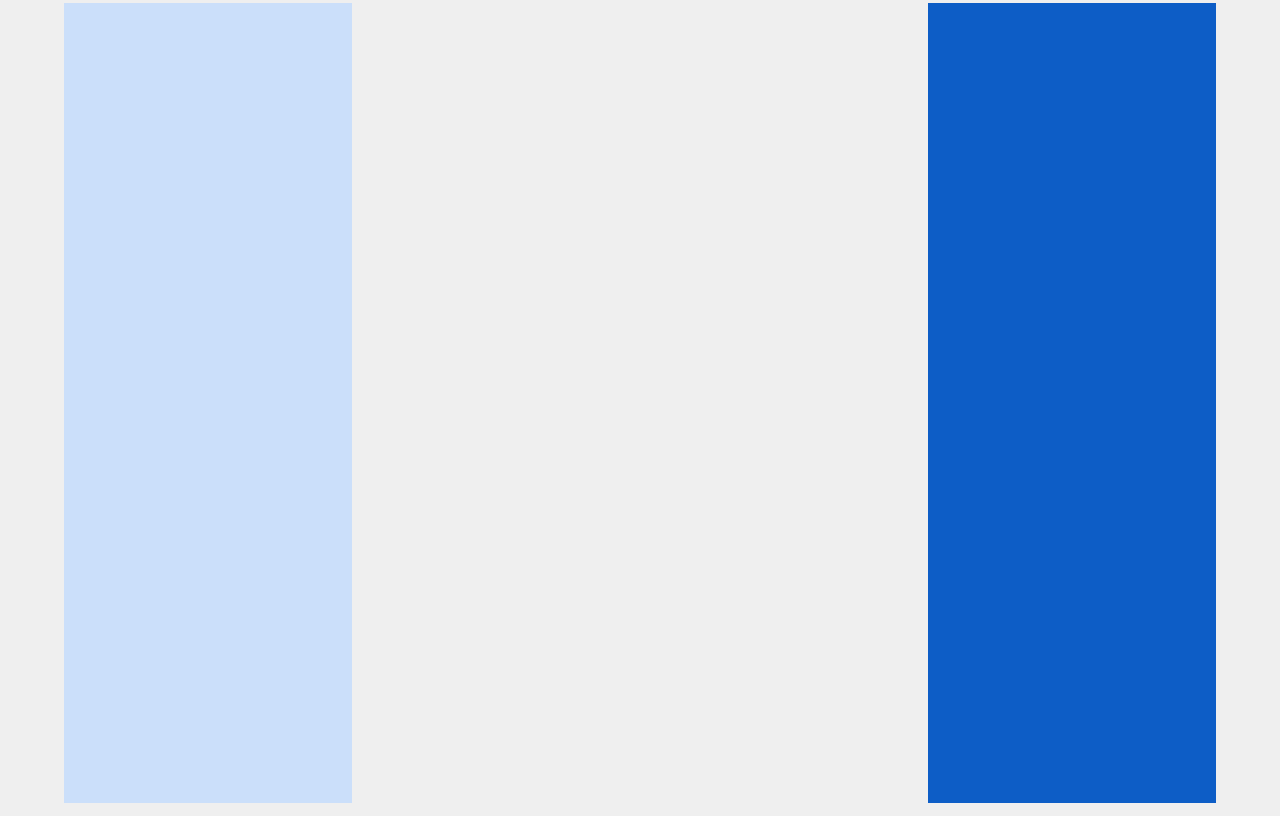
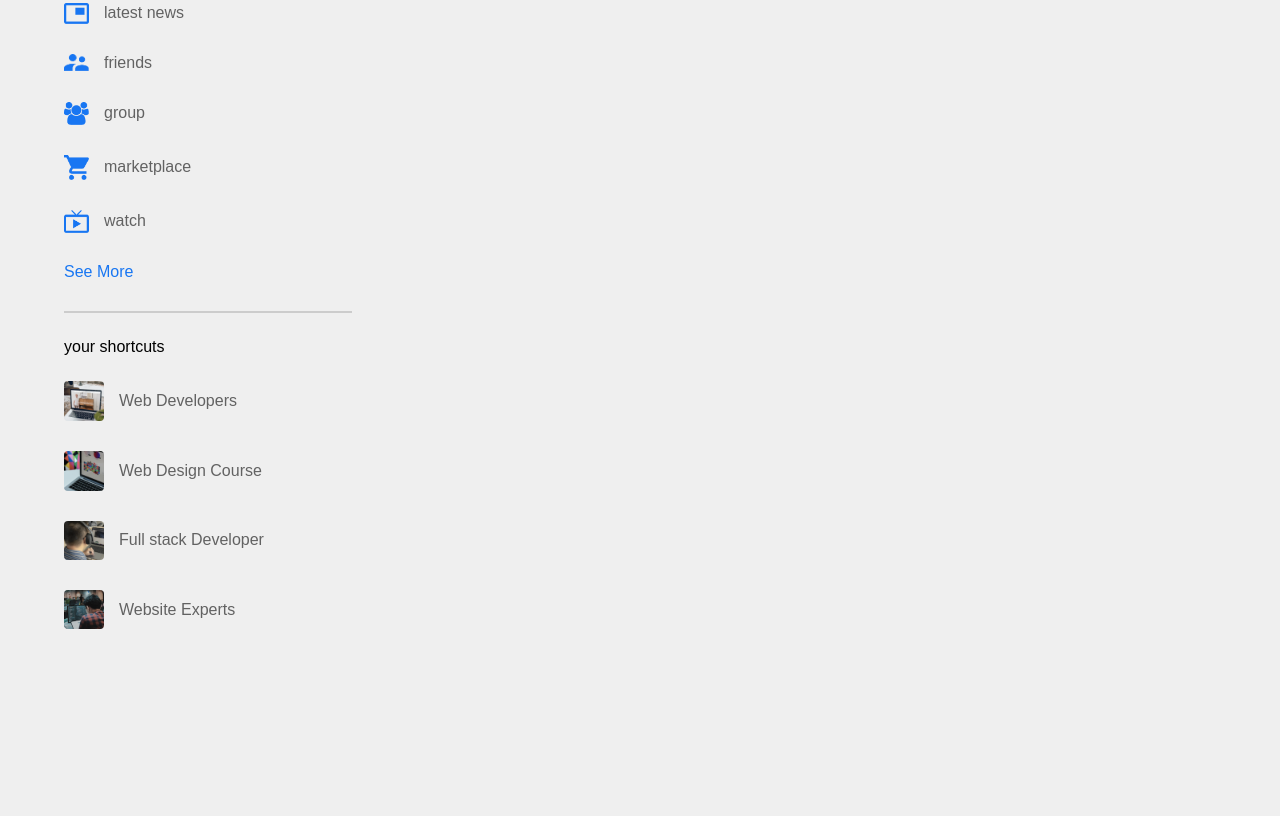
Before and after one commit to mehdirez1i/like_fb_website, a plain HTML site: page index.html in a window 1280 px wide. Shown: the part 64-880 px from the top of the page. After the commit the page ends 800 px from the top, so only its background shows below. Drawn offline with Linux system fonts and the light colour scheme.

Commit message:
add left sidbar

```diff
--- a/index.html
+++ b/index.html
@@ -30,8 +30,28 @@
         </div>
     </nav>
     <div class="container">
-        <div class="left-sidebar"></div>
+
+        <!----left-sidebar -------->
+        <div class="left-sidebar">
+            <div class="imp-links">
+                <a href="#"> <img src="images/news.png" > latest news</a>
+                <a href="#"> <img src="images/friends.png" >friends</a>
+                <a href="#"> <img src="images/group.png" > group  </a>
+                <a href="#"> <img src="images/marketplace.png" > marketplace</a>
+                <a href="#"> <img src="images/watch.png" > watch</a>
+                <a href="#">See More</a>
+            </div>
+            <div class="shortcut-links">
+                <p>your shortcuts</p>
+                <a href="#"><img src="images/shortcut-1.png" >Web Developers</a>
+                <a href="#"><img src="images/shortcut-2.png" >Web Design Course</a>
+                <a href="#"><img src="images/shortcut-3.png" >Full stack Developer</a>
+                <a href="#"><img src="images/shortcut-4.png" >Website Experts</a>
+            </div>
+        </div>
+        <!----main content -------->
         <div class="main-content"></div>
+        <!----right-sidebar -------->
         <div class="right-sidebar"></div>
 
     </div>
--- a/style.css
+++ b/style.css
@@ -84,24 +84,56 @@ nav{
 }
 
 .left-sidebar{
+
+    flex-basis: 25%;
+    position: static;
+    top: 70px;
+    align-self: flex-start;
+
+}
+
+.right-sidebar{
     background: #cbdffa;
     flex-basis: 25%;
     position: static;
     top: 70px;
     align-self: flex-start;
-    height: 100vh;
-}
 
-.right-sidebar{
-    background: #0d5dc6;
-    flex-basis: 25%;
-    position: static;
-    top: 70px;
-    align-self: flex-start;
-    height: 100vh;
 }
 
 .main-content{
     flex-basis:47% ;
 
 }
+
+.imp-links a, .shortcut-links a{
+    text-decoration: none;
+    display: flex;
+    align-items: center;
+    margin-bottom: 30px;
+    color: #626262;
+    width: fit-content;
+}
+
+.imp-links a img{
+    width: 25px;
+    margin-right: 15px;
+}
+
+.imp-links a:last-child{
+    color: #1876f2;
+}
+.imp-links{
+    border-bottom: 2px solid #ccc;
+}
+
+
+.shortcut-links a img{
+    width: 40px;
+    border-radius: 4px;
+    margin-right: 15px;
+}
+.shortcut-links p{
+    margin: 25px 0;
+
+}
```
